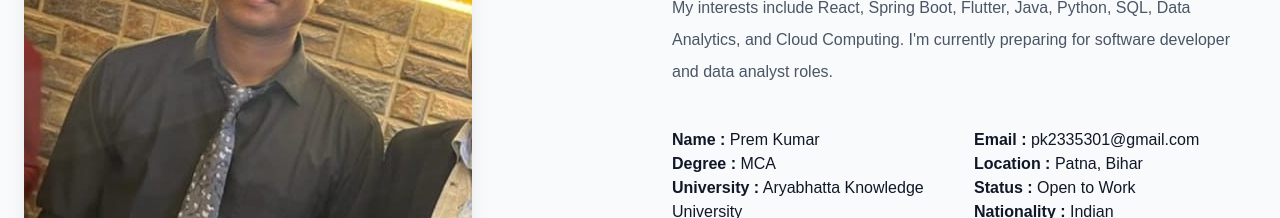
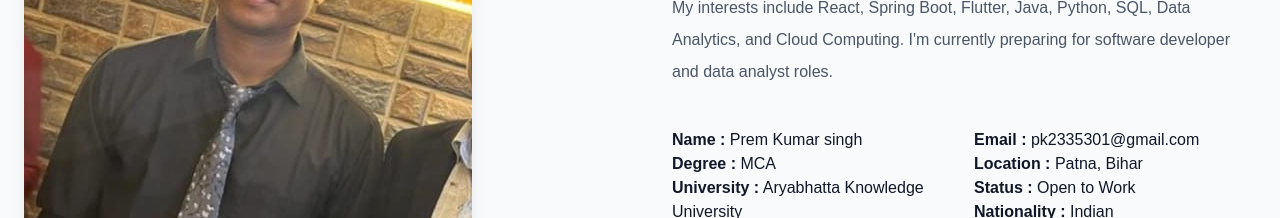
Before and after one commit to Premkumar2479/Portfolio, a React app: page / in a window 1280 px wide. Shown: the part 1240-1458 px from the top of the page. Built offline with nearby package versions, Linux system fonts and the light colour scheme; the HTML template or start-up script is replaced by a standard one.

Commit message:
some updates

```diff
--- a/src/components/About.jsx
+++ b/src/components/About.jsx
@@ -78,7 +78,7 @@ function About() {
             <div className="grid grid-cols-2 gap-5 mt-10">
 
               <div>
-                <p><strong>Name :</strong> Prem Kumar</p>
+                <p><strong>Name :</strong> Prem Kumar singh</p>
                 <p><strong>Degree :</strong> MCA</p>
                 <p><strong>University :</strong> Aryabhatta Knowledge University</p>
               </div>
```
